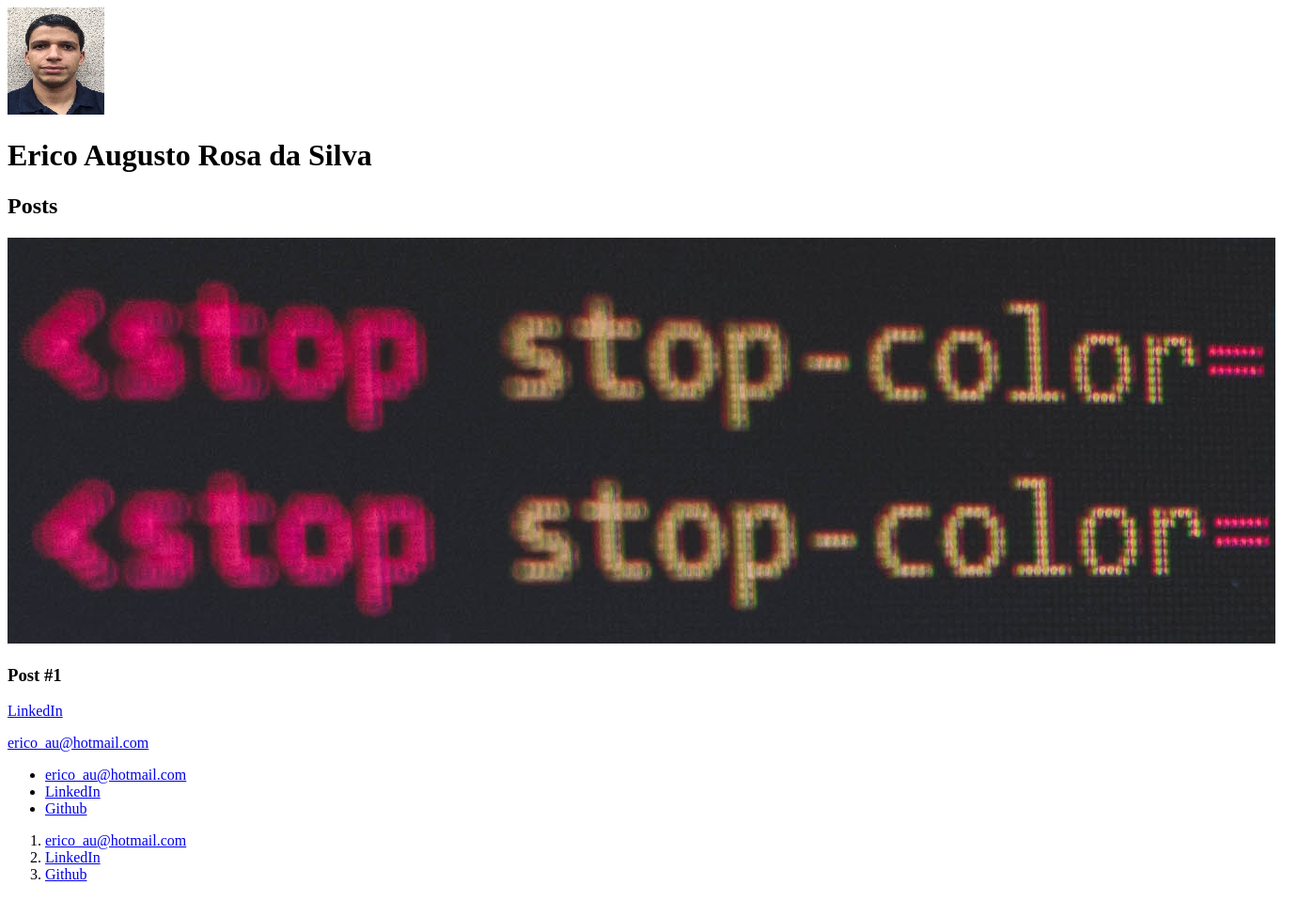
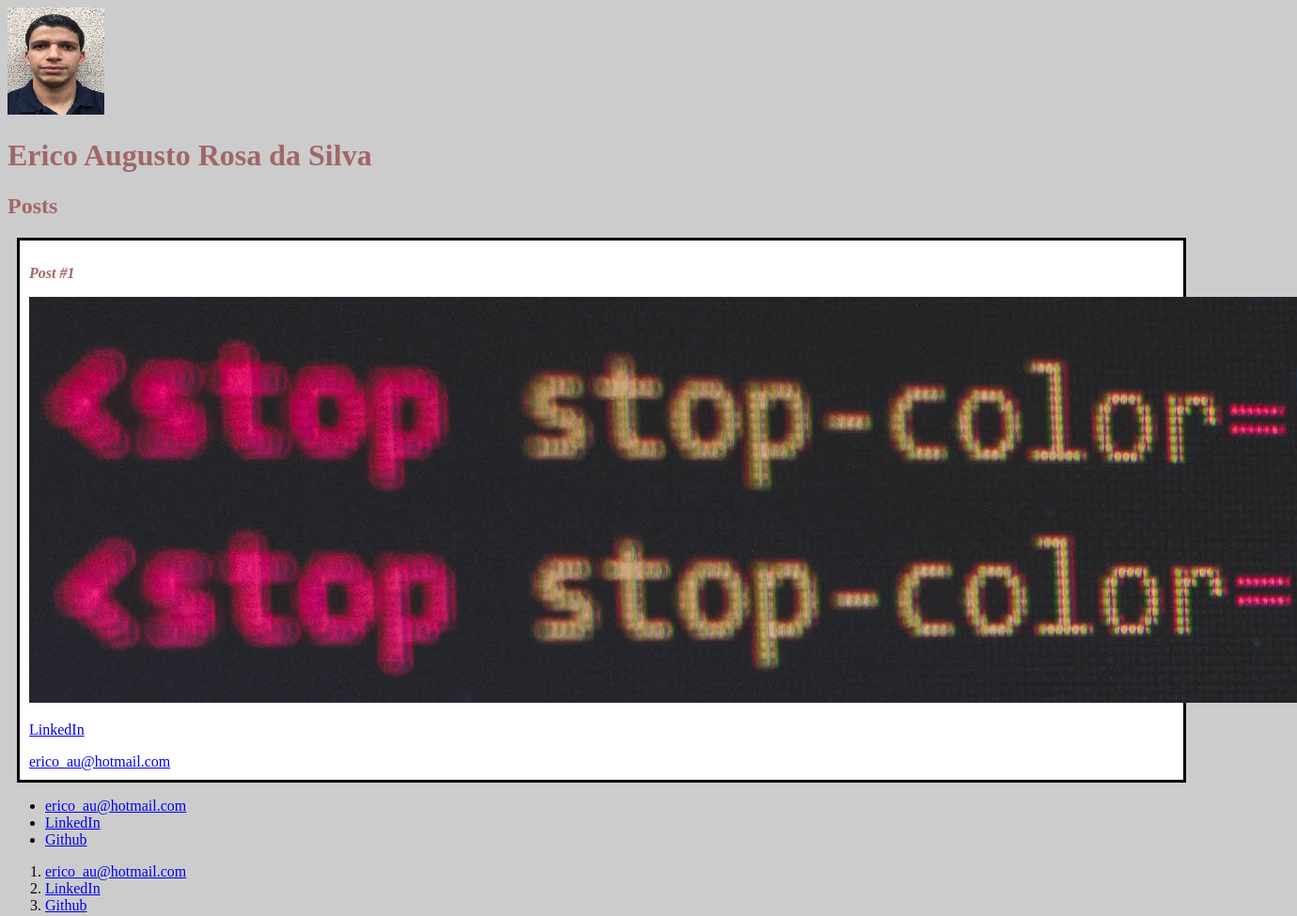
Before and after one commit to erico-au/inter, a plain HTML site: page HTML5_CSS3/index.html in a window 1280 px wide. Shown: the whole page at 94% size, 1380 px wide, since content can reach past the window. Drawn offline with Linux system fonts and the light colour scheme.

Commit message:
iniciando css

```diff
--- a/HTML5_CSS3/index.html
+++ b/HTML5_CSS3/index.html
@@ -3,21 +3,21 @@
     <head>
         <meta charset="UTF-8">
         <title>Erico Augusto</title>
+        <link rel="stylesheet" href="style.css">
     </head>
     <body>
         <header>
             <img src="Erico.png" alt="Erico">
-
-            <h1>Erico Augusto Rosa da Silva</h1>
+            <h1 id="title">Erico Augusto Rosa da Silva</h1>
       </header>
       <section>
           <header>
-              <h2>Posts</h2>
-              <img src="html.png" alt="html">
+              <h2 class="subtitle">Posts</h2>
           </header>
-          <article>
+          <article class="post">
               <header>
-                  <h3>Post #1</h3>
+                  <h3 class="post_title">Post #1</h3>
+                  <img src="html.png" alt="html">
                   <p>
                   <a href="https://www.linkedin.com/in/erico-augusto-rosa/" target="_blank">LinkedIn</a>
                   </p>
--- /dev/null
+++ b/HTML5_CSS3/style.css
@@ -0,0 +1,19 @@
+body {
+    background: #ccc;
+}
+
+#title, .subtitle, .post_title {
+    color:rgb(161, 103, 103)
+}
+
+.post_title {
+    font-size: 16px;
+    font-style: italic;
+}
+
+.post {
+    background:rgb(255, 255, 255);
+    padding: 10px;
+    border: 3px solid #000;
+    margin: 10px;
+}
```
